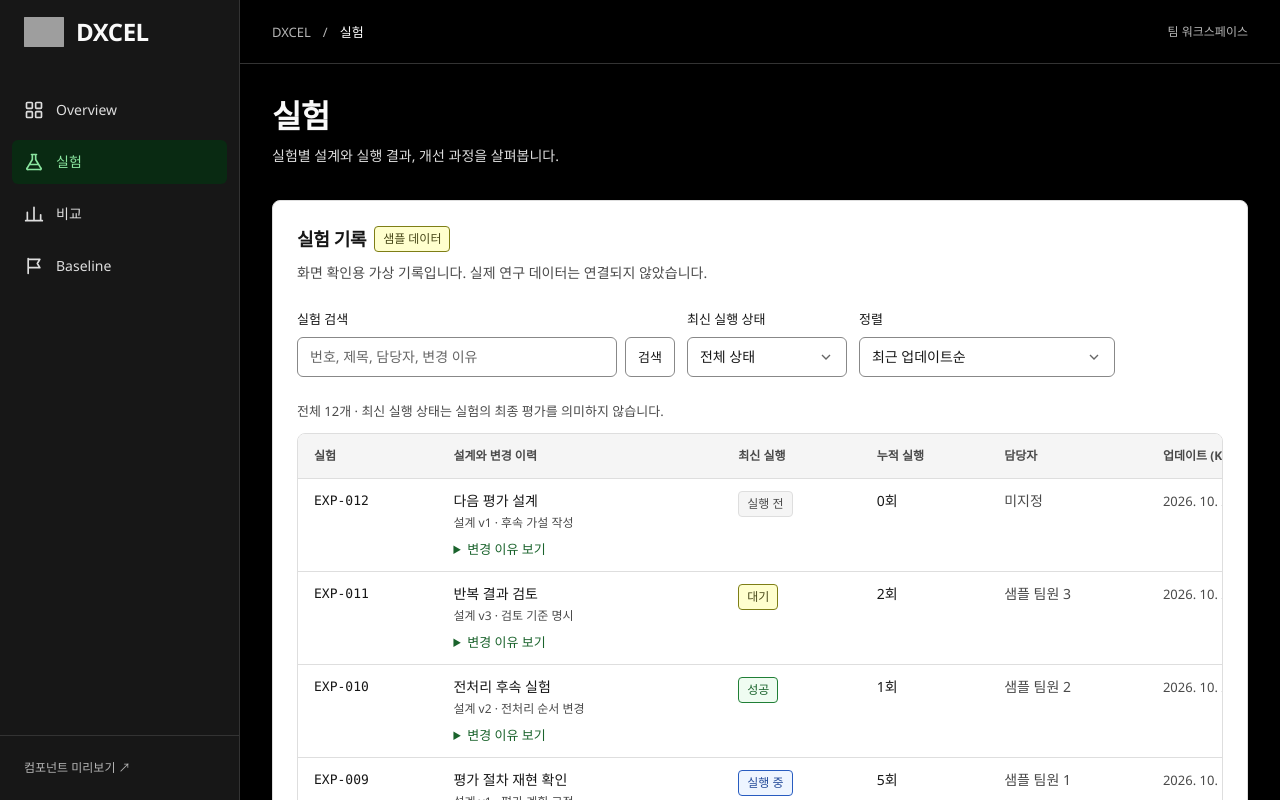
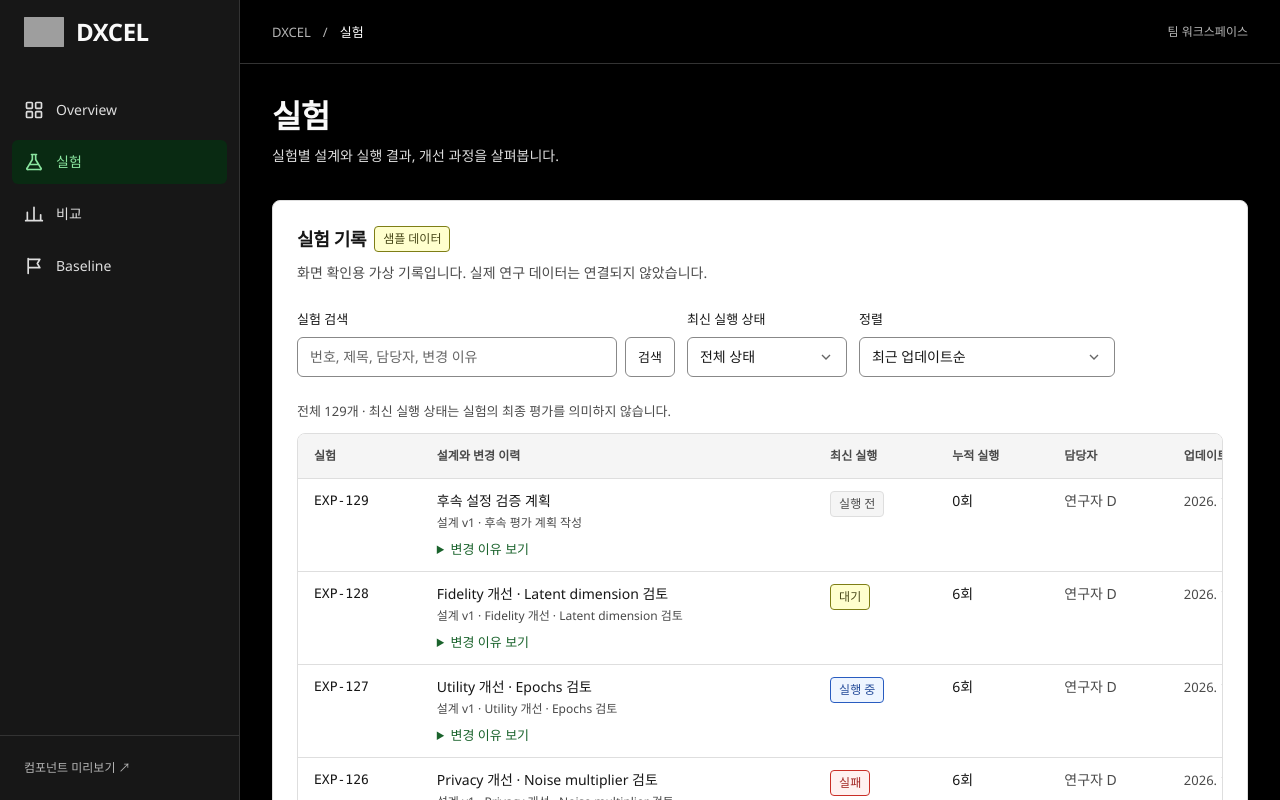
Before and after one commit to TEAM-DXCEL/DXCEL-FRONTEND, a Next.js app: page /experiments in a window 1280 px wide. Shown: the top 800 px of the page. Built offline with nearby package versions, Linux system fonts and the light colour scheme; grey boxes are pictures that could not be loaded.

Commit message:
refactor: 대시보드 화면 간 실험 샘플 데이터 공유

```diff
--- a/src/features/experiments/sample-data.ts
+++ b/src/features/experiments/sample-data.ts
@@ -1,96 +1,29 @@
+import { sampleAuthors, sampleExperiments as researchSamples } from "@/lib/demo-research";
 import type { ExperimentListItem, RunStatus } from "./types";
 
-const designs = [
-  [
-    "초기 평가 기준 정리",
-    "평가 항목 정의",
-    "후속 실험의 출발점을 일관되게 기록하기 위해 평가 계획을 정리했습니다.",
-  ],
-  [
-    "전처리 방식 점검",
-    "전처리 단계 분리",
-    "이전 설계에서 여러 변경을 동시에 적용해 원인을 구분하기 어려웠습니다.",
-  ],
-  [
-    "학습 설정 탐색",
-    "설정별 실행 분리",
-    "설정에 따른 차이를 독립적으로 확인하기 위해 실행 조건을 나눴습니다.",
-  ],
-  [
-    "반복 실행 안정성 확인",
-    "반복 수 확대",
-    "단일 실행의 변동을 확인하기 위해 같은 조건의 반복 평가를 계획했습니다.",
-  ],
-  [
-    "평가 지표 범위 확장",
-    "평가 항목 추가",
-    "한 가지 지표에만 의존하지 않도록 평가 범위를 넓혔습니다.",
-  ],
-  [
-    "결측값 처리 비교",
-    "결측 처리 방식 변경",
-    "결측 처리에 따른 차이를 다른 설정과 분리해 확인하려고 합니다.",
-  ],
-  [
-    "학습 종료 조건 조정",
-    "종료 조건 변경",
-    "이전 실행의 종료 시점이 결과에 영향을 주는지 확인하려고 합니다.",
-  ],
-  [
-    "설정 조합 재검토",
-    "변경 요인 축소",
-    "설정 간 상호 작용을 확인하기 전에 각 변경의 영향을 분리합니다.",
-  ],
-  [
-    "평가 절차 재현 확인",
-    "평가 계획 고정",
-    "동일한 평가 절차로 결과를 재현할 수 있는지 점검합니다.",
-  ],
-  [
-    "전처리 후속 실험",
-    "전처리 순서 변경",
-    "이전 전처리 실험의 후속 질문을 별도 설계로 기록합니다.",
-  ],
-  [
-    "반복 결과 검토",
-    "검토 기준 명시",
-    "실패와 결측을 누락하지 않고 검토하기 위한 기준을 정리했습니다.",
-  ],
-  ["다음 평가 설계", "후속 가설 작성", "이전 실험의 한계를 바탕으로 다음 평가를 계획합니다."],
-] as const;
+// These are later attempts. The completed runs remain available for comparison.
+const followUpStatuses: Partial<Record<number, RunStatus>> = {
+  125: "cancelled",
+  126: "failed",
+  127: "running",
+  128: "queued",
+};
 
-const statuses: readonly (RunStatus | null)[] = [
-  "succeeded",
-  "succeeded",
-  "failed",
-  "running",
-  "queued",
-  "cancelled",
-  "succeeded",
-  "failed",
-  "running",
-  "succeeded",
-  "queued",
-  null,
-];
-
-export const sampleExperiments: readonly ExperimentListItem[] = designs.map((design, index) => {
-  const number = index + 1;
-  const id = `sample-experiment-${number}`;
-  const revisionId = `sample-revision-${number}`;
-  const updatedAt = `2026-10-${String(number + 10).padStart(2, "0")}T09:00:00Z`;
-  const status = statuses[index];
+const evaluatedExperiments: readonly ExperimentListItem[] = researchSamples.map((sample) => {
+  const owner = sampleAuthors.find((author) => author.id === sample.authorId)!;
+  const revisionId = `sample-revision-${sample.number}`;
+  const followUpStatus = followUpStatuses[sample.number];
+  const updatedAt = followUpStatus
+    ? new Date(Date.parse(sample.createdAt) + 60_000).toISOString()
+    : sample.createdAt;
   return {
     experiment: {
-      id,
+      id: sample.id,
       projectId: "sample-project",
-      number,
-      title: design[0],
-      owner:
-        number % 4 === 0
-          ? null
-          : { id: `sample-member-${number % 3}`, name: `샘플 팀원 ${(number % 3) + 1}` },
-      previousExperimentId: index === 0 ? null : `sample-experiment-${index}`,
+      number: sample.number,
+      title: sample.title,
+      owner: { id: owner.id, name: owner.name },
+      previousExperimentId: sample.previousId,
       currentRevisionId: revisionId,
       representativeGroupId: null,
       archivedAt: null,
@@ -98,16 +31,57 @@ export const sampleExperiments: readonly ExperimentListItem[] = designs.map((des
     },
     revision: {
       id: revisionId,
-      experimentId: id,
-      version: (number % 3) + 1,
-      hypothesis: "변경 요인을 분리하면 결과 차이의 원인을 더 명확하게 검토할 수 있습니다.",
-      changes: design[1],
-      changeReason: design[2],
-      evaluationPlan: "같은 비교 조건에서 반복 평가하고 실패·결측도 함께 기록합니다.",
+      experimentId: sample.id,
+      version: 1,
+      hypothesis: "동일한 평가 조건에서 변경 요인의 영향을 검토합니다.",
+      changes: sample.title,
+      changeReason: sample.change,
+      evaluationPlan: `샘플 평가 조건 A에서 5회 반복. 조건: ${Object.entries(sample.conditions)
+        .map(([key, value]) => `${key}=${value}`)
+        .join(", ")}`,
+      createdAt: sample.createdAt,
+    },
+    latestRun: {
+      id: `sample-run-${sample.number}${followUpStatus ? "-retry" : ""}`,
+      status: followUpStatus ?? "succeeded",
       createdAt: updatedAt,
     },
-    latestRun: status ? { id: `sample-run-${number}`, status, createdAt: updatedAt } : null,
-    runCount: status ? (number % 5) + 1 : 0,
-    previousExperimentNumber: index === 0 ? null : index,
+    runCount: sample.utility.length + (followUpStatus ? 1 : 0),
+    previousExperimentNumber: sample.previousId
+      ? Number(sample.previousId.replace("exp-", ""))
+      : null,
   };
 });
+
+const lastEvaluated = evaluatedExperiments.at(-1)!;
+const draftId = "exp-129";
+const draftRevisionId = "sample-revision-129";
+const draftDate = new Date(Date.parse(lastEvaluated.experiment.updatedAt) + 60_000).toISOString();
+
+export const sampleExperiments: readonly ExperimentListItem[] = [
+  ...evaluatedExperiments,
+  {
+    experiment: {
+      ...lastEvaluated.experiment,
+      id: draftId,
+      number: 129,
+      title: "후속 설정 검증 계획",
+      previousExperimentId: lastEvaluated.experiment.id,
+      currentRevisionId: draftRevisionId,
+      updatedAt: draftDate,
+    },
+    revision: {
+      id: draftRevisionId,
+      experimentId: draftId,
+      version: 1,
+      hypothesis: "후속 설정의 영향을 같은 평가 조건에서 검토합니다.",
+      changes: "후속 평가 계획 작성",
+      changeReason: "직전 실험의 결과를 바탕으로 후속 검증을 계획합니다.",
+      evaluationPlan: "샘플 평가 조건 A에서 5회 반복할 예정입니다.",
+      createdAt: draftDate,
+    },
+    latestRun: null,
+    runCount: 0,
+    previousExperimentNumber: lastEvaluated.experiment.number,
+  },
+];
--- /dev/null
+++ b/src/lib/demo-research.ts
@@ -0,0 +1,183 @@
+import { type EvaluationAxis, type EvaluationMetric } from "./evaluation-metrics";
+
+export type SampleMetric = EvaluationAxis;
+export type SampleConditions = {
+  noiseMultiplier: number;
+  latentDim: number;
+  epochs: number;
+  learningRate: number;
+  seedPolicy: string;
+};
+export type SampleExperiment = {
+  id: string;
+  label: string;
+  number: number;
+  family: "baseline" | "A" | "B";
+  title: string;
+  previousId: string | null;
+  change: string;
+  authorId: string;
+  objectiveId: string;
+  changedFactor: keyof SampleConditions;
+  conditions: SampleConditions;
+  createdAt: string;
+  utility: readonly number[];
+  privacy: readonly number[];
+  fidelity: readonly number[];
+};
+export const comparisonMetrics = ["privacy", "utility", "fidelity"] as const;
+export const metricLabels: Record<SampleMetric, string> = {
+  privacy: "Privacy",
+  utility: "Utility",
+  fidelity: "Fidelity",
+};
+export const sampleAxisMetrics = {
+  privacy: "miaAucMaxFull",
+  utility: "xgbPrAuc",
+  fidelity: "wd3",
+} as const satisfies Record<SampleMetric, EvaluationMetric>;
+export const sampleAuthors = [
+  { id: "author-a", name: "연구자 A", initial: "A", color: "var(--color-green-500)" },
+  { id: "author-b", name: "연구자 B", initial: "B", color: "var(--color-orange-500)" },
+  { id: "author-c", name: "연구자 C", initial: "C", color: "var(--color-blue-300)" },
+  { id: "author-d", name: "연구자 D", initial: "D", color: "var(--color-yellow-400)" },
+] as const;
+export const sampleObjectives = [
+  {
+    id: "privacy",
+    label: "Privacy 개선",
+    factor: "noiseMultiplier",
+    description: "노이즈 설정의 영향 확인",
+    color: "var(--color-green-500)",
+  },
+  {
+    id: "utility",
+    label: "Utility 개선",
+    factor: "epochs",
+    description: "학습량 조정의 영향 확인",
+    color: "var(--color-orange-500)",
+  },
+  {
+    id: "fidelity",
+    label: "Fidelity 개선",
+    factor: "latentDim",
+    description: "표현 차원 조정의 영향 확인",
+    color: "var(--color-blue-300)",
+  },
+  {
+    id: "stability",
+    label: "안정성 검증",
+    factor: "seedPolicy",
+    description: "반복 간 변동 확인",
+    color: "var(--color-yellow-400)",
+  },
+] as const;
+export const conditionLabels: Record<keyof SampleConditions, string> = {
+  noiseMultiplier: "Noise multiplier",
+  latentDim: "Latent dimension",
+  epochs: "Epochs",
+  learningRate: "Learning rate",
+  seedPolicy: "반복 seed",
+};
+const initialConditions: SampleConditions = {
+  noiseMultiplier: 1,
+  latentDim: 64,
+  epochs: 100,
+  learningRate: 0.001,
+  seedPolicy: "11–15",
+};
+const repeats = (center: number, n: number) =>
+  [-2, -1, 0, 1, 2].map((offset) =>
+    Number((center + offset * (0.003 + (n % 4) * 0.002)).toFixed(3)),
+  );
+export const sampleExperiments: readonly SampleExperiment[] = (() => {
+  const entries: SampleExperiment[] = [];
+  for (let number = 1; number <= 128; number++) {
+    const parentNumber = number > 20 ? number - 20 : number > 4 ? number - 4 : null;
+    const previous = parentNumber ? entries[parentNumber - 1]! : null;
+    const goal = sampleObjectives[number === 100 ? 0 : (number + Math.floor(number / 7)) % 4]!;
+    const author = sampleAuthors[Math.floor((number - 1) / 8) % 4]!;
+    const conditions = { ...(previous?.conditions ?? initialConditions) };
+    if (previous) {
+      if (goal.factor === "noiseMultiplier")
+        conditions.noiseMultiplier = Number((conditions.noiseMultiplier + 0.1).toFixed(1));
+      if (goal.factor === "epochs") conditions.epochs += 20;
+      if (goal.factor === "latentDim") conditions.latentDim += 16;
+      if (goal.factor === "seedPolicy")
+        conditions.seedPolicy = `${number * 5 + 1}–${number * 5 + 5}`;
+    }
+    const progress = number / 128;
+    const centers = {
+      privacy: 0.63 - progress * 0.12 + Math.sin(number * 0.7) * 0.07,
+      utility: 0.68 + progress * 0.18 + Math.cos(number * 0.8) * 0.045,
+      fidelity: 0.7 + progress * 0.14 + Math.sin(number * 0.5) * 0.05,
+    };
+    if (number === 80) Object.assign(centers, { privacy: 0.61, utility: 0.85, fidelity: 0.875 });
+    if (number === 100) Object.assign(centers, { privacy: 0.53, utility: 0.86, fidelity: 0.85 });
+    const id = `exp-${String(number).padStart(3, "0")}`;
+    entries.push({
+      id,
+      number,
+      label: `EXP-${String(number).padStart(3, "0")}`,
+      family: number % 2 ? "A" : "B",
+      title: `${goal.label} · ${conditionLabels[goal.factor]} 검토`,
+      previousId: previous?.id ?? null,
+      change: previous
+        ? `${previous.label}의 ${conditionLabels[goal.factor]}를 ${String(previous.conditions[goal.factor])} → ${String(conditions[goal.factor])}로 변경해 ${goal.description}을 위한 샘플 실험입니다.`
+        : "계열의 출발점으로 세 지표의 기준 결과를 기록한 샘플 실험입니다.",
+      authorId: author.id,
+      objectiveId: goal.id,
+      changedFactor: goal.factor,
+      conditions,
+      createdAt: new Date(Date.UTC(2026, 9, 1, number * 6)).toISOString(),
+      privacy: repeats(centers.privacy, number),
+      utility: repeats(centers.utility, number + 1),
+      fidelity: repeats(1 - centers.fidelity, number + 2),
+    });
+  }
+  return entries;
+})();
+export const sampleBaseline: SampleExperiment = {
+  id: "baseline",
+  label: "Baseline",
+  number: 0,
+  family: "baseline",
+  title: "샘플 기준 모델",
+  previousId: null,
+  authorId: "author-a",
+  objectiveId: "stability",
+  changedFactor: "seedPolicy",
+  conditions: initialConditions,
+  change: "동일한 평가 조건의 고정 비교 기준입니다.",
+  createdAt: "2026-10-01T00:00:00Z",
+  privacy: repeats(0.56, 1),
+  utility: repeats(0.78, 2),
+  fidelity: repeats(0.18, 3),
+};
+export const comparisonSamples = [sampleBaseline, ...sampleExperiments];
+export const findSample = (id: string | null) => comparisonSamples.find((entry) => entry.id === id);
+export function sampleLineage(selected: SampleExperiment): SampleExperiment[] {
+  const lineage: SampleExperiment[] = [];
+  let current: SampleExperiment | undefined = selected;
+  while (current && !lineage.some((item) => item.id === current!.id)) {
+    lineage.unshift(current);
+    current = findSample(current.previousId);
+  }
+  return lineage;
+}
+export function comparisonSet(selected: SampleExperiment): readonly SampleExperiment[] {
+  return [sampleBaseline, ...sampleLineage(selected).slice(-6)].filter(
+    (item, index, entries) => entries.findIndex((other) => other.id === item.id) === index,
+  );
+}
+export const mean = (values: readonly number[]) =>
+  values.reduce((sum, value) => sum + value, 0) / values.length;
+export const sampleSd = (values: readonly number[]) => {
+  const average = mean(values);
+  return Math.sqrt(
+    values.reduce((sum, value) => sum + (value - average) ** 2, 0) / (values.length - 1),
+  );
+};
+export const score = (value: number) => value.toFixed(3);
+export const difference = (value: number) =>
+  `${value > 0 ? "+" : value < 0 ? "−" : ""}${Math.abs(value).toFixed(3)}`;
```
